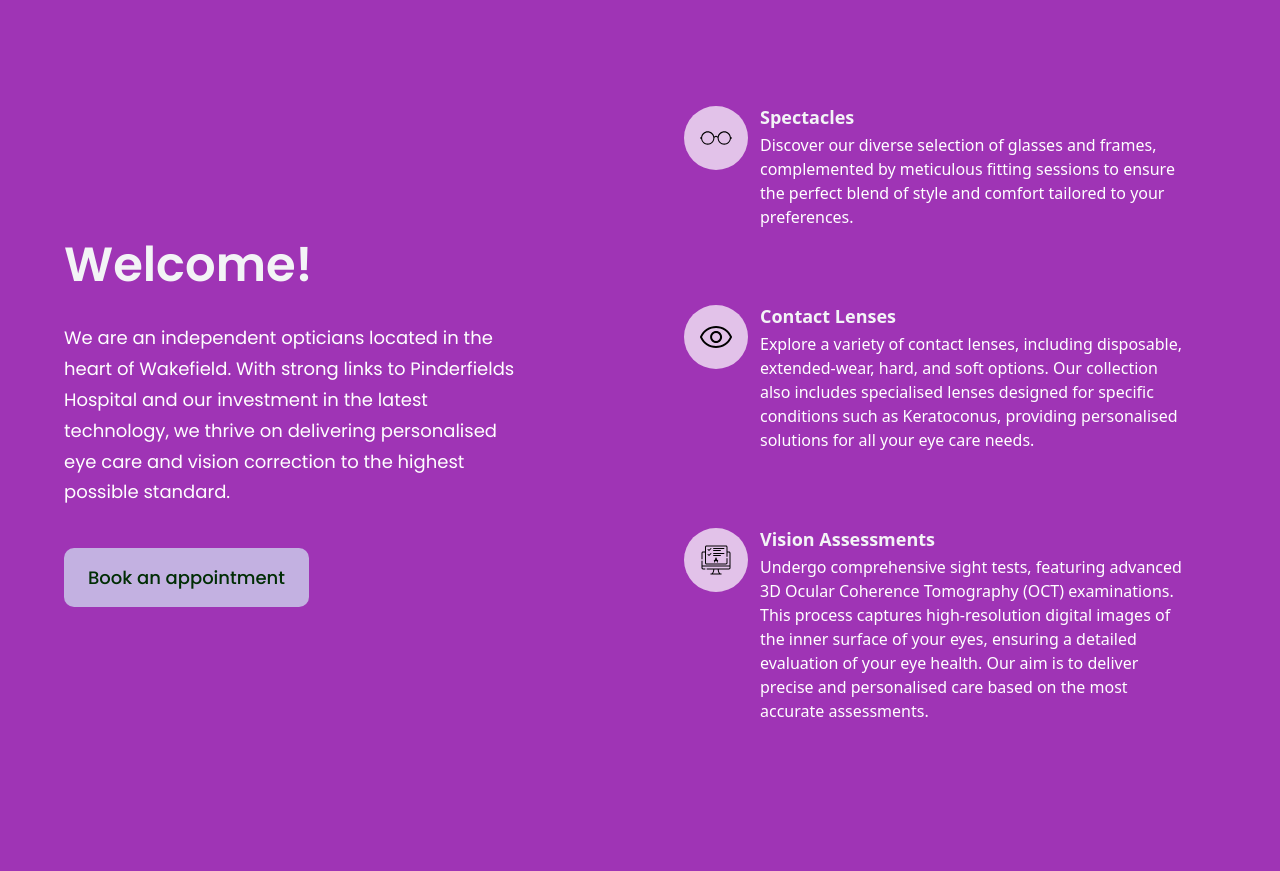
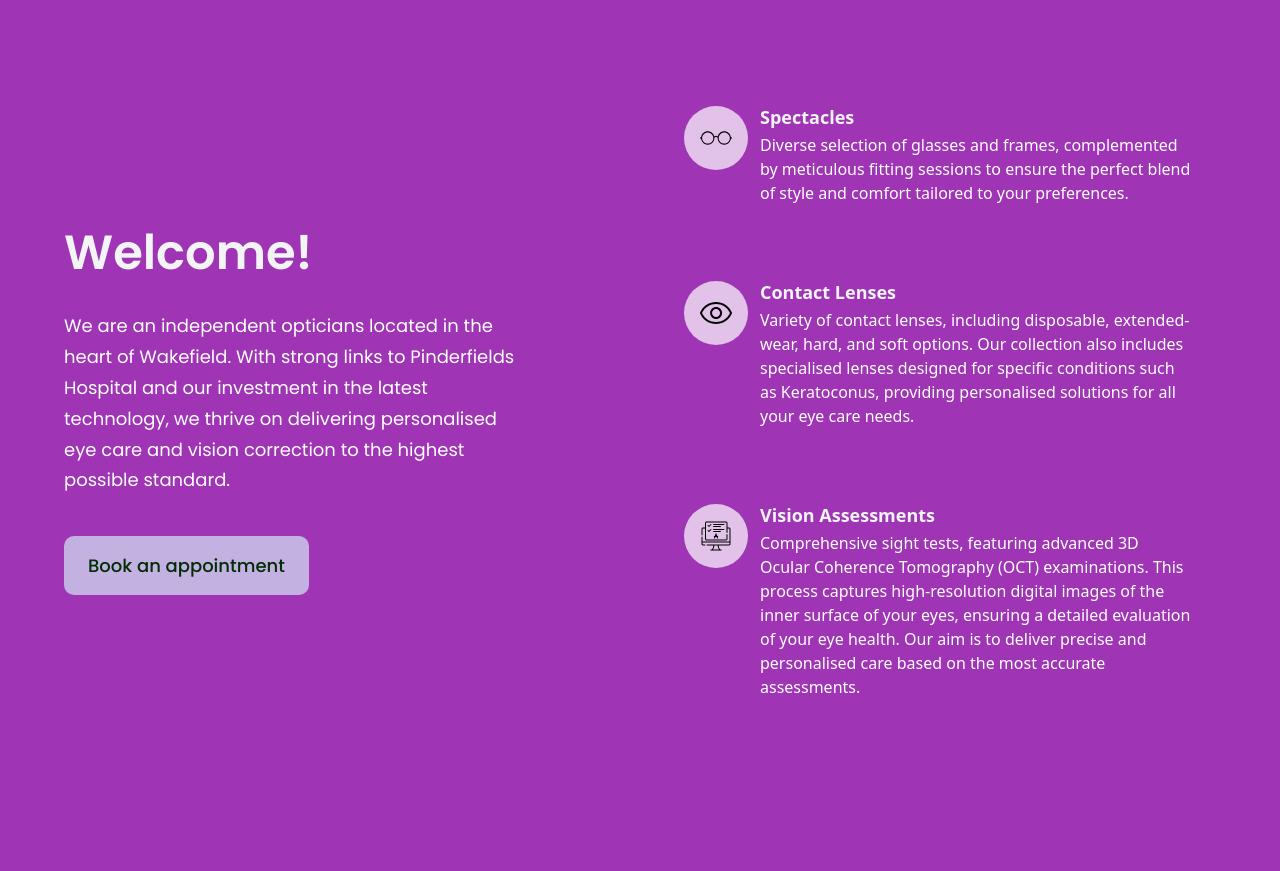
Before and after one commit to oyousaf/pollards, a React (Vite) app: page / in a window 1280 px wide. Shown: the part 900-1771 px from the top of the page. Built offline with nearby package versions, Linux system fonts and the light colour scheme.

Commit message:
squashing bugs

```diff
--- a/src/constants/index.js
+++ b/src/constants/index.js
@@ -52,21 +52,21 @@ export const features = [
     icon: glasses,
     title: "Spectacles",
     content:
-      "Discover our diverse selection of glasses and frames, complemented by meticulous fitting sessions to ensure the perfect blend of style and comfort tailored to your preferences.",
+      "Diverse selection of glasses and frames, complemented by meticulous fitting sessions to ensure the perfect blend of style and comfort tailored to your preferences.",
   },
   {
     id: "feature-2",
     icon: eye,
     title: "Contact Lenses",
     content:
-      "Explore a variety of contact lenses, including disposable, extended-wear, hard, and soft options. Our collection also includes specialised lenses designed for specific conditions such as Keratoconus, providing personalised solutions for all your eye care needs.",
+      "Variety of contact lenses, including disposable, extended-wear, hard, and soft options. Our collection also includes specialised lenses designed for specific conditions such as Keratoconus, providing personalised solutions for all your eye care needs.",
   },
   {
     id: "feature-3",
     icon: test,
     title: "Vision Assessments",
     content:
-      "Undergo comprehensive sight tests, featuring advanced 3D Ocular Coherence Tomography (OCT) examinations. This process captures high-resolution digital images of the inner surface of your eyes, ensuring a detailed evaluation of your eye health. Our aim is to deliver precise and personalised care based on the most accurate assessments.",
+      "Comprehensive sight tests, featuring advanced 3D Ocular Coherence Tomography (OCT) examinations. This process captures high-resolution digital images of the inner surface of your eyes, ensuring a detailed evaluation of your eye health. Our aim is to deliver precise and personalised care based on the most accurate assessments.",
   },
 ];
 
```
